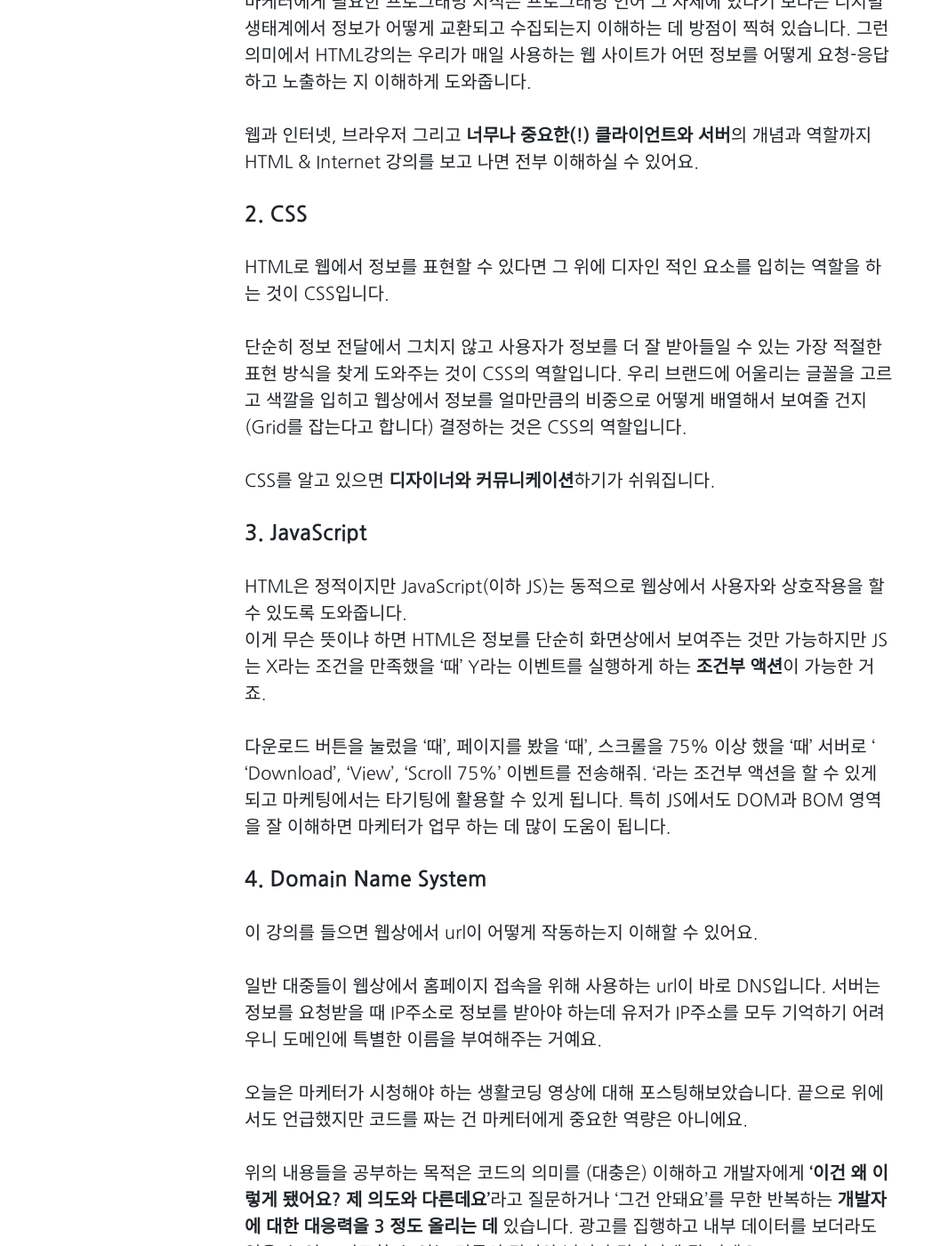
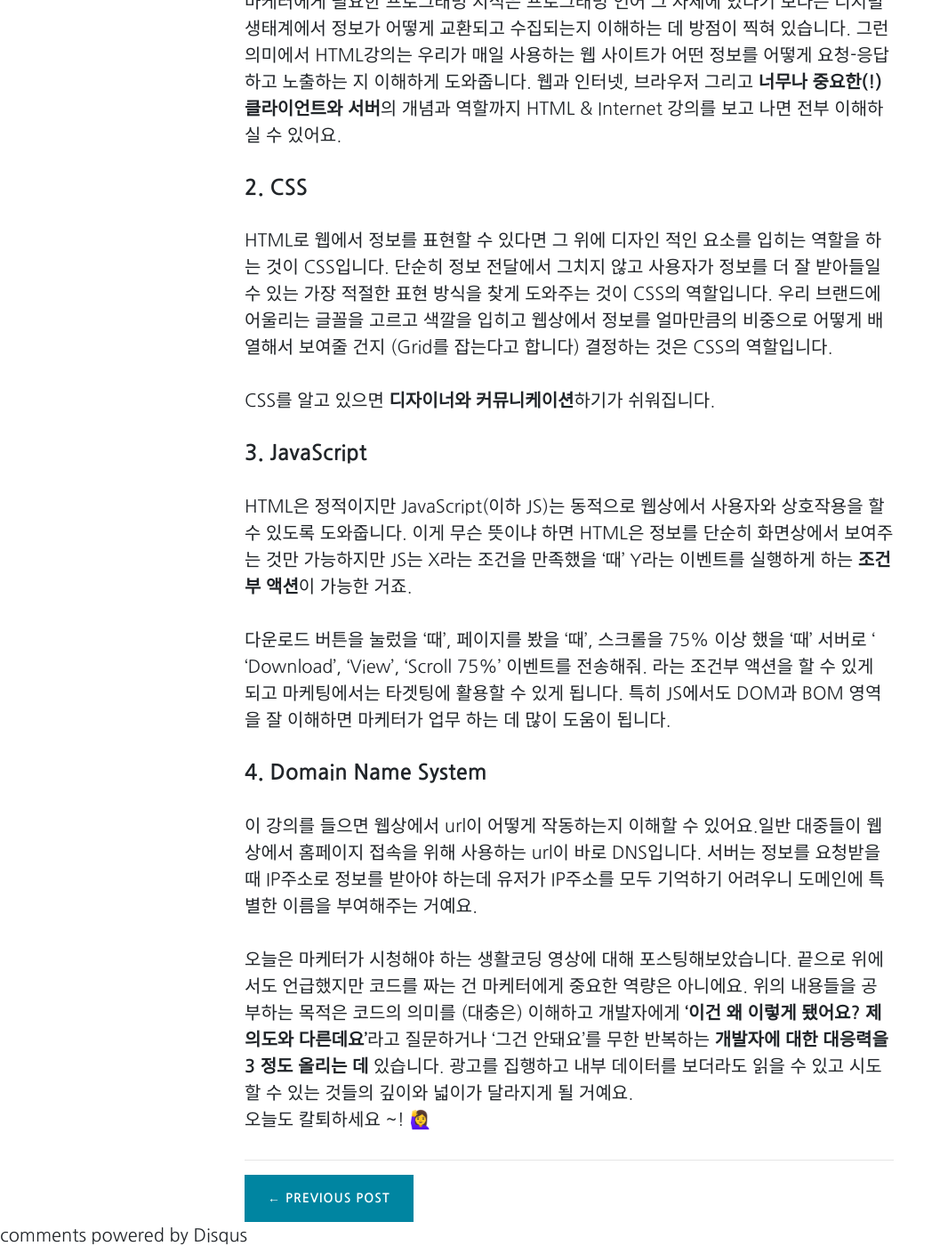
Before and after one commit to Marapro88/mara, a Jekyll site: the page built from _posts/Marketing/2020-09-09-marketing-sangwhal-coding.md, in a window 1280 px wide and 1400 px high, scrolled down 1493 px. Shown: the whole window at 89% size, without its empty margins (0-1066 px from the left). Built offline with Jekyll 4.4.1, drawn with Linux system fonts in a browser that asks for light colours; comment, search, counter and statistics services are not loaded; some of the changed text lies outside the part shown.

Commit message:
0909 탈고 탈고

```diff
--- a/_posts/Marketing/2020-09-09-marketing-sangwhal-coding.md
+++ b/_posts/Marketing/2020-09-09-marketing-sangwhal-coding.md
@@ -42,30 +42,22 @@ content_id: '1008'
 
 #### 1. [HTML & Internet]( https://www.youtube.com/watch?v=tZooW6PritE&list=PLuHgQVnccGMDZP7FJ_ZsUrdCGH68ppvPb)
 
-마케터에게 필요한 프로그래밍 지식은 프로그래밍 언어 그 자체에 있다기 보다는 디지털 생태계에서 정보가 어떻게 교환되고 수집되는지 이해하는 데 방점이 찍혀 있습니다. 그런 의미에서 HTML강의는 우리가 매일 사용하는 웹 사이트가 어떤 정보를 어떻게 요청-응답하고 노출하는 지 이해하게 도와줍니다. <br>
-
-웹과 인터넷, 브라우저 그리고 **너무나 중요한(!) 클라이언트와 서버**의 개념과 역할까지 HTML & Internet 강의를 보고 나면 전부 이해하실 수 있어요.
+마케터에게 필요한 프로그래밍 지식은 프로그래밍 언어 그 자체에 있다기 보다는 디지털 생태계에서 정보가 어떻게 교환되고 수집되는지 이해하는 데 방점이 찍혀 있습니다. 그런 의미에서 HTML강의는 우리가 매일 사용하는 웹 사이트가 어떤 정보를 어떻게 요청-응답하고 노출하는 지 이해하게 도와줍니다. 웹과 인터넷, 브라우저 그리고 **너무나 중요한(!) 클라이언트와 서버**의 개념과 역할까지 HTML & Internet 강의를 보고 나면 전부 이해하실 수 있어요.
 
 #### 2. [CSS](https://www.youtube.com/watch?v=Ok0bBJPtgJI&list=PLuHgQVnccGMAnWgUYiAW2cTzSBywFO75B)
 
-HTML로 웹에서 정보를 표현할 수 있다면 그 위에 디자인 적인 요소를 입히는 역할을 하는 것이 CSS입니다. <br>
-
-단순히 정보 전달에서 그치지 않고 사용자가 정보를 더 잘 받아들일 수 있는 가장 적절한 표현 방식을 찾게 도와주는 것이 CSS의 역할입니다. 우리 브랜드에 어울리는 글꼴을 고르고 색깔을 입히고 웹상에서 정보를 얼마만큼의 비중으로 어떻게 배열해서 보여줄 건지 (Grid를 잡는다고 합니다) 결정하는 것은 CSS의 역할입니다.
+HTML로 웹에서 정보를 표현할 수 있다면 그 위에 디자인 적인 요소를 입히는 역할을 하는 것이 CSS입니다. 단순히 정보 전달에서 그치지 않고 사용자가 정보를 더 잘 받아들일 수 있는 가장 적절한 표현 방식을 찾게 도와주는 것이 CSS의 역할입니다. 우리 브랜드에 어울리는 글꼴을 고르고 색깔을 입히고 웹상에서 정보를 얼마만큼의 비중으로 어떻게 배열해서 보여줄 건지 (Grid를 잡는다고 합니다) 결정하는 것은 CSS의 역할입니다.
 
 CSS를 알고 있으면 **디자이너와 커뮤니케이션**하기가 쉬워집니다.
 
 #### 3. [JavaScript](https://www.youtube.com/watch?v=dPRtcRwKo-Y&list=PLuHgQVnccGMBB348PWRN0fREzYcYgFybf)
 
-HTML은 정적이지만 JavaScript(이하 JS)는 동적으로 웹상에서 사용자와 상호작용을 할 수 있도록 도와줍니다. <br>이게 무슨 뜻이냐 하면 HTML은 정보를 단순히 화면상에서 보여주는 것만 가능하지만 JS는 X라는 조건을 만족했을 '때' Y라는 이벤트를 실행하게 하는 **조건부 액션**이 가능한 거죠. <br>
+HTML은 정적이지만 JavaScript(이하 JS)는 동적으로 웹상에서 사용자와 상호작용을 할 수 있도록 도와줍니다. 이게 무슨 뜻이냐 하면 HTML은 정보를 단순히 화면상에서 보여주는 것만 가능하지만 JS는 X라는 조건을 만족했을 '때' Y라는 이벤트를 실행하게 하는 **조건부 액션**이 가능한 거죠. <br>
 
-다운로드 버튼을 눌렀을 '때', 페이지를 봤을 '때', 스크롤을 75% 이상 했을 '때' 서버로 ' 'Download', 'View', 'Scroll 75%' 이벤트를 전송해줘. '라는 조건부 액션을 할 수 있게 되고 마케팅에서는 타기팅에 활용할 수 있게 됩니다. 특히 JS에서도 DOM과 BOM 영역을 잘 이해하면 마케터가 업무 하는 데 많이 도움이 됩니다.
+다운로드 버튼을 눌렀을 '때', 페이지를 봤을 '때', 스크롤을 75% 이상 했을 '때' 서버로 ' 'Download', 'View', 'Scroll 75%' 이벤트를 전송해줘. 라는 조건부 액션을 할 수 있게 되고 마케팅에서는 타겟팅에 활용할 수 있게 됩니다. 특히 JS에서도 DOM과 BOM 영역을 잘 이해하면 마케터가 업무 하는 데 많이 도움이 됩니다.
 
 #### 4. [Domain Name System](https://www.youtube.com/watch?v=zrqivQVj3JM&list=PLuHgQVnccGMCI75J-rC8yZSVGZq3gYsFp)
 
-이 강의를 들으면 웹상에서 url이 어떻게 작동하는지 이해할 수 있어요.<br>
+이 강의를 들으면 웹상에서 url이 어떻게 작동하는지 이해할 수 있어요.일반 대중들이 웹상에서 홈페이지 접속을 위해 사용하는 url이 바로 DNS입니다. 서버는 정보를 요청받을 때 IP주소로 정보를 받아야 하는데 유저가 IP주소를 모두 기억하기 어려우니 도메인에 특별한 이름을 부여해주는 거예요.
 
-일반 대중들이 웹상에서 홈페이지 접속을 위해 사용하는 url이 바로 DNS입니다. 서버는 정보를 요청받을 때 IP주소로 정보를 받아야 하는데 유저가 IP주소를 모두 기억하기 어려우니 도메인에 특별한 이름을 부여해주는 거예요.
-
-오늘은 마케터가 시청해야 하는 생활코딩 영상에 대해 포스팅해보았습니다. 끝으로 위에서도 언급했지만 코드를 짜는 건 마케터에게 중요한 역량은 아니에요. <br>
-
-위의 내용들을 공부하는 목적은 코드의 의미를 (대충은) 이해하고 개발자에게 **'이건 왜 이렇게 됐어요? 제 의도와 다른데요'**라고 질문하거나 '그건 안돼요'를 무한 반복하는 **개발자에 대한 대응력을 3 정도 올리는 데** 있습니다. 광고를 집행하고 내부 데이터를 보더라도 읽을 수 있고 시도할 수 있는 것들의 깊이와 넓이가 달라지게 될 거예요. <br>오늘도 칼퇴하세요 ~!  🙋‍♀️
+오늘은 마케터가 시청해야 하는 생활코딩 영상에 대해 포스팅해보았습니다. 끝으로 위에서도 언급했지만 코드를 짜는 건 마케터에게 중요한 역량은 아니에요. 위의 내용들을 공부하는 목적은 코드의 의미를 (대충은) 이해하고 개발자에게 **'이건 왜 이렇게 됐어요? 제 의도와 다른데요'**라고 질문하거나 '그건 안돼요'를 무한 반복하는 **개발자에 대한 대응력을 3 정도 올리는 데** 있습니다. 광고를 집행하고 내부 데이터를 보더라도 읽을 수 있고 시도할 수 있는 것들의 깊이와 넓이가 달라지게 될 거예요. <br>오늘도 칼퇴하세요 ~!  🙋‍♀️
```
